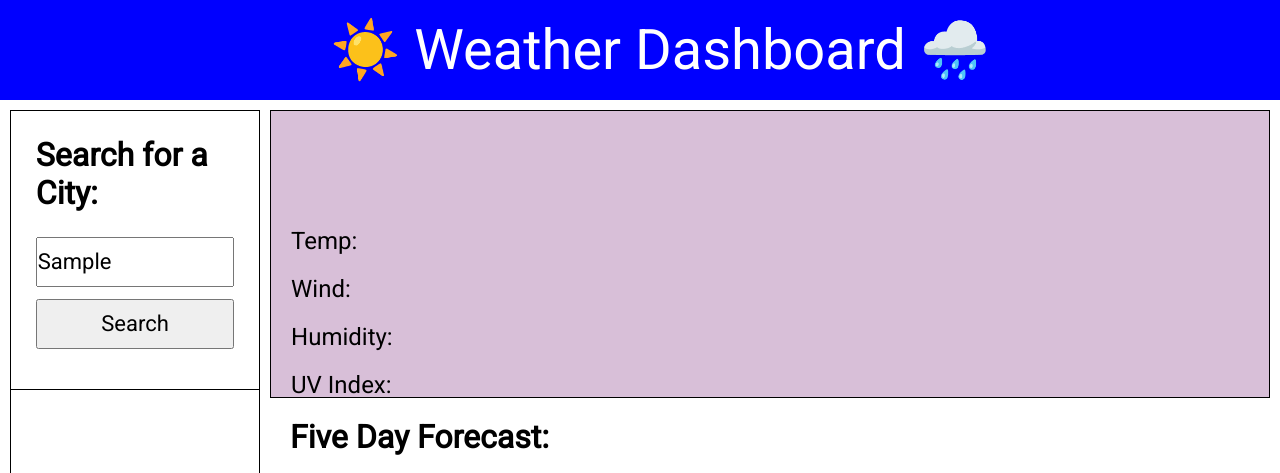
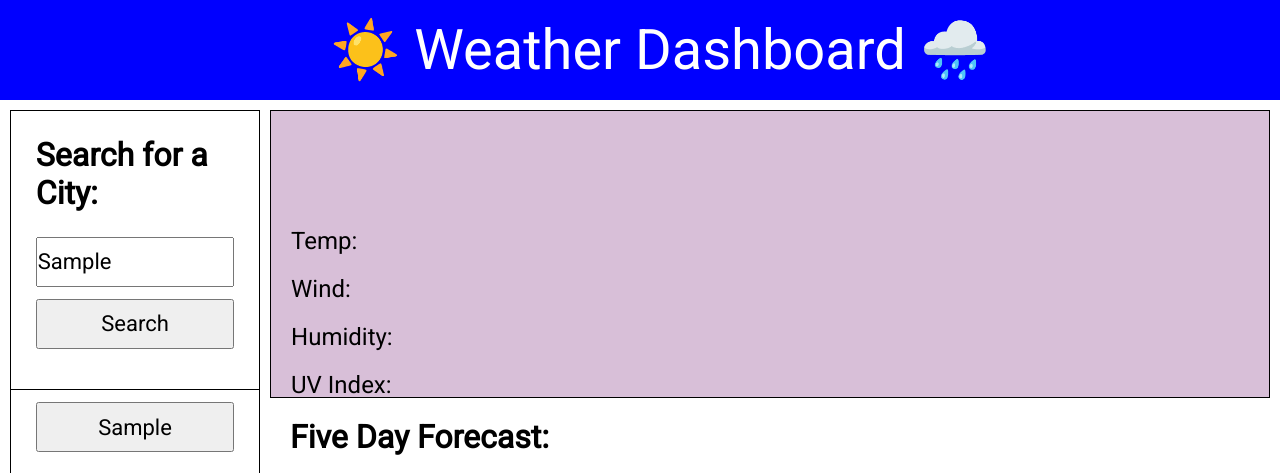
Before and after one commit to LukeRT-UWA/HomeworkSix, a plain HTML site: page index.html in a window 1280 px wide. Both pictures are taken after typing "Sample" into the empty fields and a click on the button "Search". Shown: the top 473 px of the page. Drawn offline with nearby package versions, Linux system fonts and the light colour scheme; no server answers.

Commit message:
saving and setting stored items

```diff
--- a/assets/css/style.css
+++ b/assets/css/style.css
@@ -100,7 +100,7 @@ button {
 
 }
 
-form {
+#search-form {
 
     border-bottom: 1px solid black;
     padding-bottom: 40px;
--- a/assets/js/script.js
+++ b/assets/js/script.js
@@ -1,6 +1,6 @@
 const apiKey = "bbc2b5e33bc93b1c9b2424b433881299"
 var currentTime = moment().format("DD" + "/" + "MM" + "/" + "YYYY");
-var savedArray = [];
+var savedArray = []
 // api.openweathermap.org/data/2.5/weather?q={city name}&appid={API key}
 
 function getCityForecast(cityName) {
@@ -40,10 +40,10 @@ function search(event) {
     event.preventDefault();
     var userInput = document.getElementById('search-input').value;
      // record user input to local storage
-    localStorage.setItem("savedArray", JSON.stringify(userInput));
-    console.log(savedArray)
 
-
+    savedArray.push(userInput);
+    localStorage.setItem('search-history', JSON.stringify(savedArray));
+    init();
     getCityForecast(userInput)
         .then((data) => {
             const original = data.originalData;
@@ -152,3 +152,24 @@ function search(event) {
 }
 
 document.getElementById('search-form').addEventListener("submit", search);
+
+function init() {
+
+var storedSearches = JSON.parse(localStorage.getItem("search-history"));
+var searchHistoryEl = document.getElementById('search-history')
+searchHistoryEl.innerHTML = "";
+for (var i = 0; i < storedSearches.length; i++) {
+    var searches = storedSearches[i];
+
+    var searchHistoryEl = document.getElementById('search-history')
+
+    var button = document.createElement("button");
+    button.textContent = searches
+
+    searchHistoryEl.appendChild(button);
+
+}
+console.log(storedSearches)
+}
+
+init()
--- a/index.html
+++ b/index.html
@@ -27,6 +27,9 @@
             <form id="search-form">
                 <input id="search-input" class=type="text" placeholder="Perth">
                 <button id="search-button">Search</button>
+            </form>
+            <form id="search-history">
+
             </form>
         </section>
 
```
